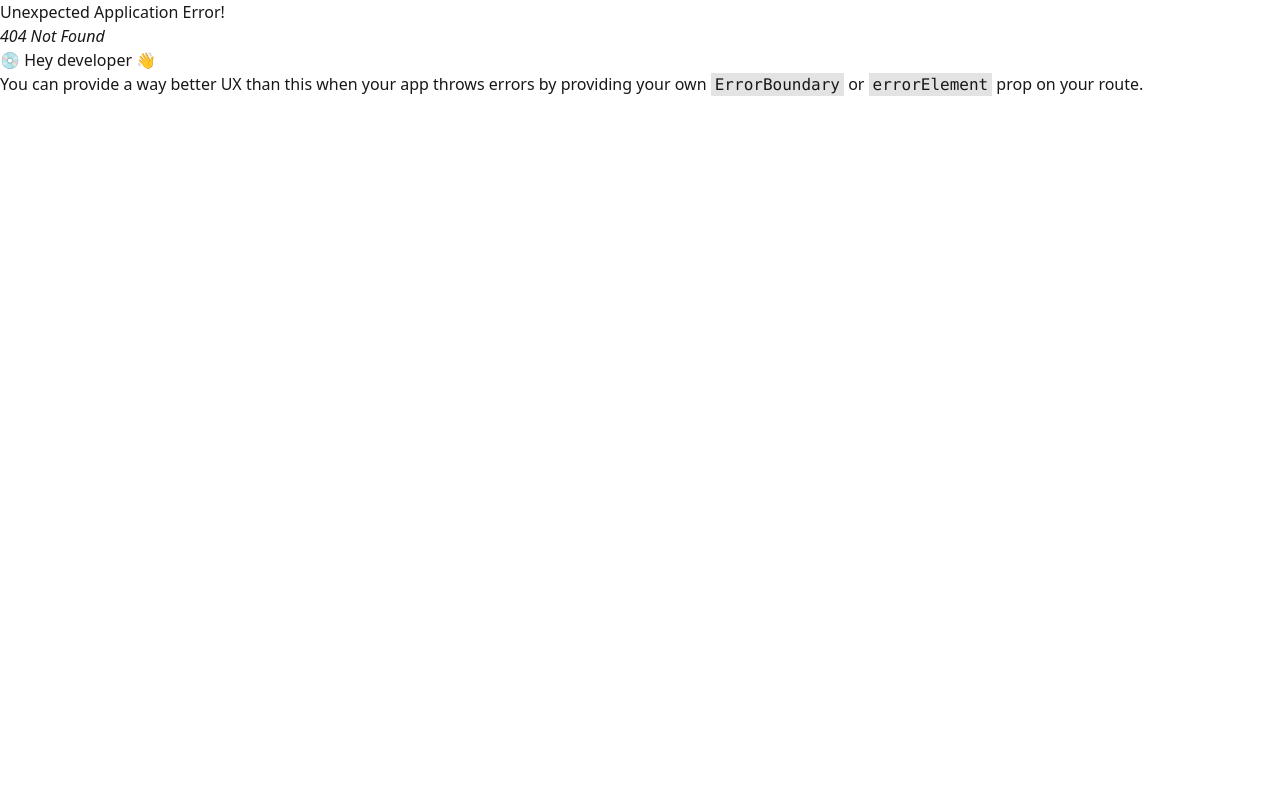
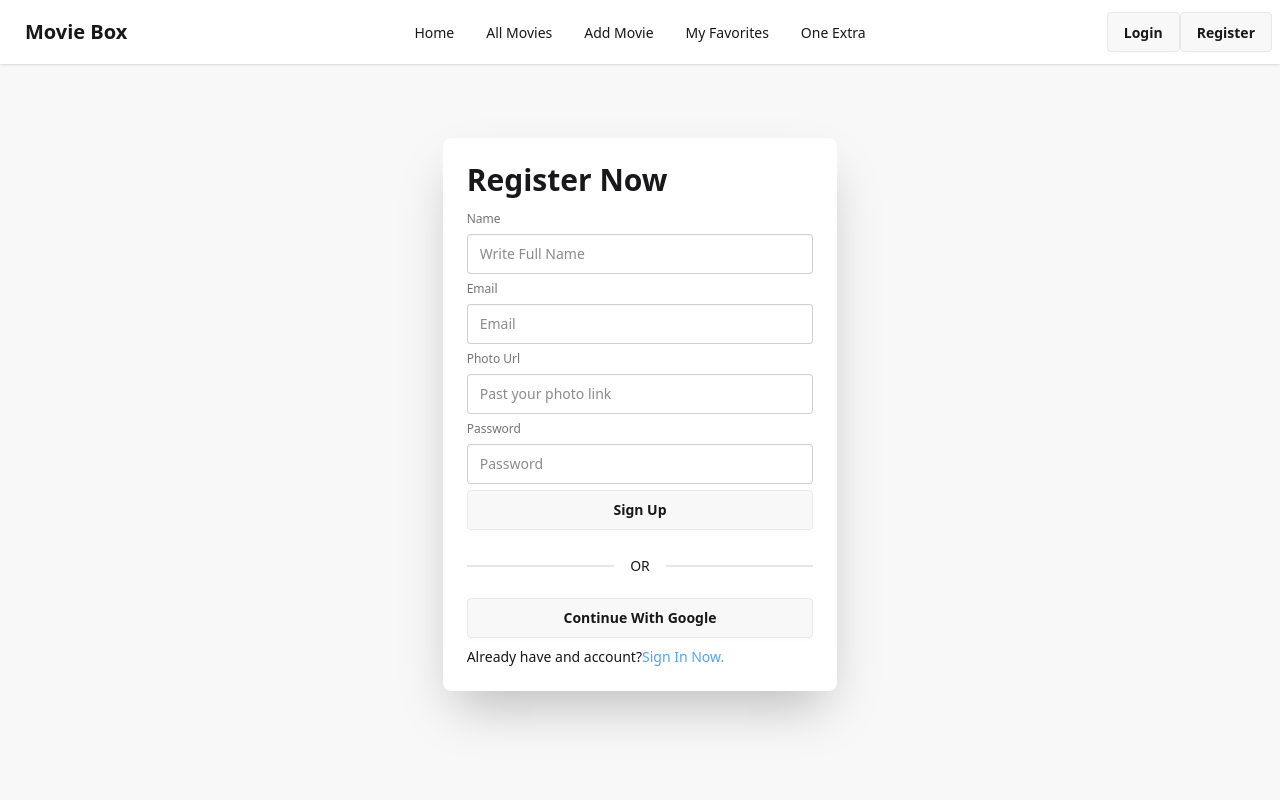
Before and after one commit to atmabdullaham/movie-box-client, a React (Vite) app: page /SignUp in a window 1280 px wide. Before the commit this address had no page. Shown: the top 800 px of the page. Built offline with nearby package versions, Linux system fonts and the light colour scheme.

Commit message:
added signIn and Register and 3 types of password validation for register password

```diff
--- a/package.json
+++ b/package.json
@@ -11,10 +11,13 @@
   },
   "dependencies": {
     "@tailwindcss/vite": "^4.0.14",
+    "dotenv": "^16.4.7",
     "firebase": "^11.4.0",
     "react": "^19.0.0",
     "react-dom": "^19.0.0",
+    "react-hot-toast": "^2.5.2",
     "react-router-dom": "^7.3.0",
+    "react-toastify": "^11.0.5",
     "sweetalert2": "^11.17.2",
     "tailwindcss": "^4.0.14"
   },
--- a/src/components/Navbar.jsx
+++ b/src/components/Navbar.jsx
@@ -39,8 +39,12 @@ const Navbar = () => {
         </ul>
       </div>
       <div className="navbar-end">
-        <a className="btn">Login</a>
-        <a className="btn">Register</a>
+        <NavLink className="btn" to="/SignIn">
+          Login
+        </NavLink>
+        <NavLink className="btn" to="/SignUp">
+          Register
+        </NavLink>
       </div>
     </div>
   );
--- a/src/firebase/firebase.config.js
+++ b/src/firebase/firebase.config.js
@@ -6,13 +6,20 @@ import { getAuth } from "firebase/auth";
 
 // Your web app's Firebase configuration
 const firebaseConfig = {
- apiKey: import.meta.env.VITE_apiKey,
- authDomain: import.meta.env.VITE_authDomain,
- projectId: import.meta.env.VITE_projectId,
- storageBucket: import.meta.env.VITE_storageBucket,
- messagingSenderId: import.meta.env.VITE_messagingSenderId,
- appId: import.meta.env.VITE_appId,
+ apiKey: "AIzaSyBtaJH6rOu_MX_2rpGjfKi4gznTqqMnZkY",
+ authDomain: "movie-box-fba8e.firebaseapp.com",
+ projectId: "movie-box-fba8e",
+ storageBucket: "movie-box-fba8e.firebasestorage.app",
+ messagingSenderId: "115847471805",
+ appId: "1:115847471805:web:b53ed420fffb9f0b804dd4"
 };
+// Import the functions you need from the SDKs you need
+
+
+
+
+// Initialize Firebase
+
 
 // Initialize Firebase
 const app = initializeApp(firebaseConfig);
--- a/src/main.jsx
+++ b/src/main.jsx
@@ -3,9 +3,12 @@ import { createRoot } from "react-dom/client";
 import "./index.css";
 import { RouterProvider } from "react-router-dom";
 import routes from "./routes/Router.jsx";
+import AuthProvider from "./provider/AuthProvider.jsx";
 
 createRoot(document.getElementById("root")).render(
   <StrictMode>
-    <RouterProvider router={routes}></RouterProvider>
+    <AuthProvider>
+      <RouterProvider router={routes}></RouterProvider>
+    </AuthProvider>
   </StrictMode>
 );
--- /dev/null
+++ b/src/pages/SignIn.jsx
@@ -0,0 +1,71 @@
+import { useContext } from "react";
+import { NavLink } from "react-router-dom";
+import { AuthContext } from "../provider/AuthProvider";
+
+const SignIn = () => {
+  const { handleLogin } = useContext(AuthContext);
+
+  const handleSubmit = (e) => {
+    e.preventDefault();
+
+    const email = e.target.email.value;
+    const password = e.target.password.value;
+    handleLogin(email, password)
+      .then((userCredential) => {
+        // Signed in
+        const user = userCredential.user;
+        console.log(user);
+        // ...
+      })
+      .catch((error) => {
+        const errorCode = error.code;
+        const errorMessage = error.message;
+        console.log(errorCode, errorMessage);
+      });
+  };
+  return (
+    <div className="hero bg-base-200 min-h-[calc(100vh-100px)]">
+      <div className="hero-content w-4/12 ">
+        <div className="card bg-base-100  w-full  shadow-2xl">
+          <div className="card-body">
+            <h1 className="text-3xl font-bold">Sign In</h1>
+            <form onSubmit={handleSubmit} className="fieldset">
+              <label className="fieldset-label">Email</label>
+              <input
+                type="email"
+                className="input w-full"
+                placeholder="Email"
+                name="email"
+              />
+
+              <label className="fieldset-label">Password</label>
+              <input
+                type="password"
+                className="input w-full"
+                placeholder="Password"
+                name="password"
+              />
+              <div>
+                <a className="link link-hover">Forgot password?</a>
+              </div>
+              <input className="btn" type="submit" value="Sign Up" />
+            </form>
+            <div className="divider">OR</div>
+
+            <button className="btn">Continue With Google</button>
+            <div>
+              <h2>
+                New to MovieBox?{" "}
+                <NavLink to="/signUp" className="text-blue-400">
+                  Sign Up Now.
+                </NavLink>
+              </h2>
+            </div>
+          </div>
+        </div>
+      </div>
+    </div>
+  );
+};
+
+export default SignIn;
--- /dev/null
+++ b/src/pages/SignUp.jsx
@@ -0,0 +1,100 @@
+import { useContext } from "react";
+import { NavLink, useNavigate } from "react-router-dom";
+import { AuthContext } from "../provider/AuthProvider";
+import toast, { Toaster } from "react-hot-toast";
+
+const SignUp = () => {
+  const { handleRegister, manageProfile } = useContext(AuthContext);
+  const navigate = useNavigate();
+  const handleSubmit = (e) => {
+    e.preventDefault();
+    const name = e.target.name.value;
+    const photo = e.target.photo.value;
+    const email = e.target.email.value;
+    const password = e.target.password.value;
+    if (password.length < 6) {
+      toast.error("password must be 6 character");
+      return;
+    }
+
+    if (!/[a-z]/.test(password)) {
+      toast.error("password must contain at least one lower letter");
+
+      return;
+    }
+    if (!/[A-Z]/.test(password)) {
+      toast.error("password must contain at least one Upper case letter");
+
+      return;
+    }
+    handleRegister(email, password)
+      .then((userCredential) => {
+        const user = userCredential.user;
+        console.log(user);
+        navigate("/");
+        manageProfile(name, photo);
+      })
+      .catch((error) => {
+        const errorCode = error.code;
+        const errorMessage = error.message;
+        console.log(errorCode, errorMessage);
+        // ..
+      });
+  };
+  return (
+    <div className="hero bg-base-200 min-h-[calc(100vh-100px)]">
+      <div className="hero-content w-4/12 ">
+        <div className="card bg-base-100  w-full  shadow-2xl">
+          <Toaster />
+          <div className="card-body">
+            <h1 className="text-3xl font-bold">Register Now</h1>
+            <form onSubmit={handleSubmit} className="fieldset">
+              <label className="fieldset-label">Name</label>
+              <input
+                type="text"
+                className="input w-full"
+                placeholder="Write Full Name"
+                name="name"
+              />
+              <label className="fieldset-label">Email</label>
+              <input
+                type="email"
+                className="input w-full"
+                placeholder="Email"
+                name="email"
+              />
+              <label className="fieldset-label">Photo Url</label>
+              <input
+                type="text"
+                className="input w-full"
+                placeholder="Past your photo link"
+                name="photo"
+              />
+              <label className="fieldset-label">Password</label>
+              <input
+                type="password"
+                className="input w-full"
+                placeholder="Password"
+                name="password"
+              />
+
+              <input className="btn" type="submit" value="Sign Up" />
+            </form>
+            <div className="divider">OR</div>
+            <button className="btn">Continue With Google</button>
+            <div>
+              <h2>
+                Already have and account?
+                <NavLink to="/signIn" className="text-blue-400">
+                  Sign In Now.
+                </NavLink>
+              </h2>
+            </div>
+          </div>
+        </div>
+      </div>
+    </div>
+  );
+};
+
+export default SignUp;
--- /dev/null
+++ b/src/provider/AuthProvider.jsx
@@ -0,0 +1,42 @@
+import {
+  createUserWithEmailAndPassword,
+  signInWithEmailAndPassword,
+  updateProfile,
+} from "firebase/auth";
+import { createContext, useState } from "react";
+import auth from "../firebase/firebase.config";
+
+export const AuthContext = createContext(null);
+const AuthProvider = ({ children }) => {
+  const [user, setUser] = useState(null);
+  const [loading, setLoading] = useState(true);
+
+  //
+  const handleRegister = (email, password) => {
+    return createUserWithEmailAndPassword(auth, email, password);
+  };
+  //
+  const manageProfile = (name, photo) => {
+    return updateProfile(auth.currentUser, {
+      displayName: name,
+      photoURL: photo,
+    });
+  };
+
+  //
+  const handleLogin = (email, password) => {
+    return signInWithEmailAndPassword(auth, email, password);
+  };
+  const authInfo = {
+    user,
+    loading,
+    handleRegister,
+    manageProfile,
+    handleLogin,
+  };
+  return (
+    <AuthContext.Provider value={authInfo}>{children}</AuthContext.Provider>
+  );
+};
+
+export default AuthProvider;
```
Also changed, not shown: src/routes/Router.jsx (+10 -0 lines), 1 other file (tests, documents, lock files or other folders).
